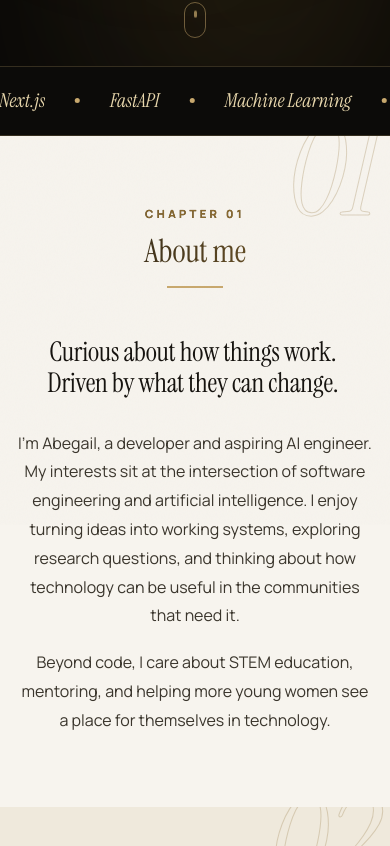
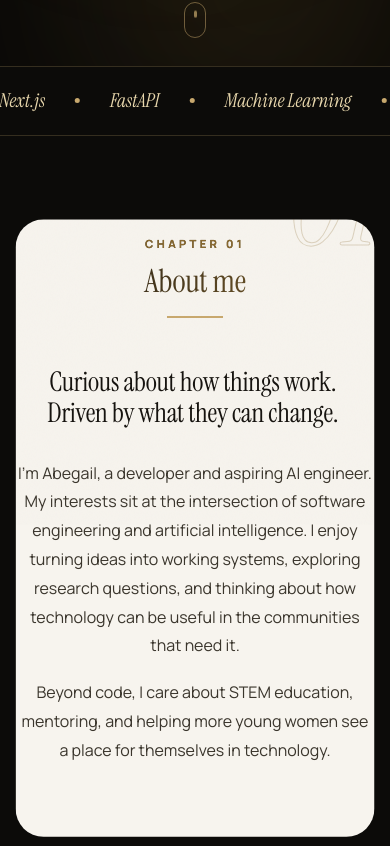
Before and after one commit to Abby966/Ai-research-assistant, a React app in the folder frontend/: page / in a window 390 px wide. Shown: the part 778-1624 px from the top of the page. Built offline with nearby package versions, Linux system fonts and the light colour scheme; the HTML template or start-up script is replaced by a standard one.

Commit message:
Update App.css

```diff
--- a/frontend/src/App.css
+++ b/frontend/src/App.css
@@ -248,3 +248,25 @@ body::before { content: ""; position: fixed; inset: 0; z-index: 140; pointer-eve
   .masthead h1 .line > span, .hero-side, .hero-chips, .lead .w, [data-reveal] .sheet-title, [data-reveal] .sheet-body { opacity: 1; transform: none; }
   .sheet-title h2::after { transform: scaleX(1); }
 }
+
+/* ===== Scene transitions: each section opens like a curtain from a floating card to full-bleed ===== */
+@supports (animation-timeline: view()) {
+  @keyframes scene-open {
+    from { clip-path: inset(16% 6% 0 6% round 56px); transform: translateY(60px) scale(.96); filter: brightness(.7); }
+    to   { clip-path: inset(0 0 0 0 round 0); transform: none; filter: none; }
+  }
+  @keyframes credits-open {
+    from { clip-path: inset(30% 12% 0 12% round 56px); opacity: .4; }
+    to   { clip-path: inset(0 round 0); opacity: 1; }
+  }
+  .sheet { animation: scene-open linear both; animation-timeline: view(); animation-range: entry 0% entry 65%; }
+  .footer { animation: credits-open linear both; animation-timeline: view(); animation-range: entry 0% entry 80%; }
+  @media (max-width: 560px) {
+    @keyframes scene-open-sm {
+      from { clip-path: inset(8% 4% 0 4% round 28px); transform: translateY(30px); }
+      to   { clip-path: inset(0 round 0); transform: none; }
+    }
+    .sheet { animation-name: scene-open-sm; }
+  }
+}
+@media (prefers-reduced-motion: reduce) { .sheet, .footer { animation: none !important; clip-path: none; } }
```
